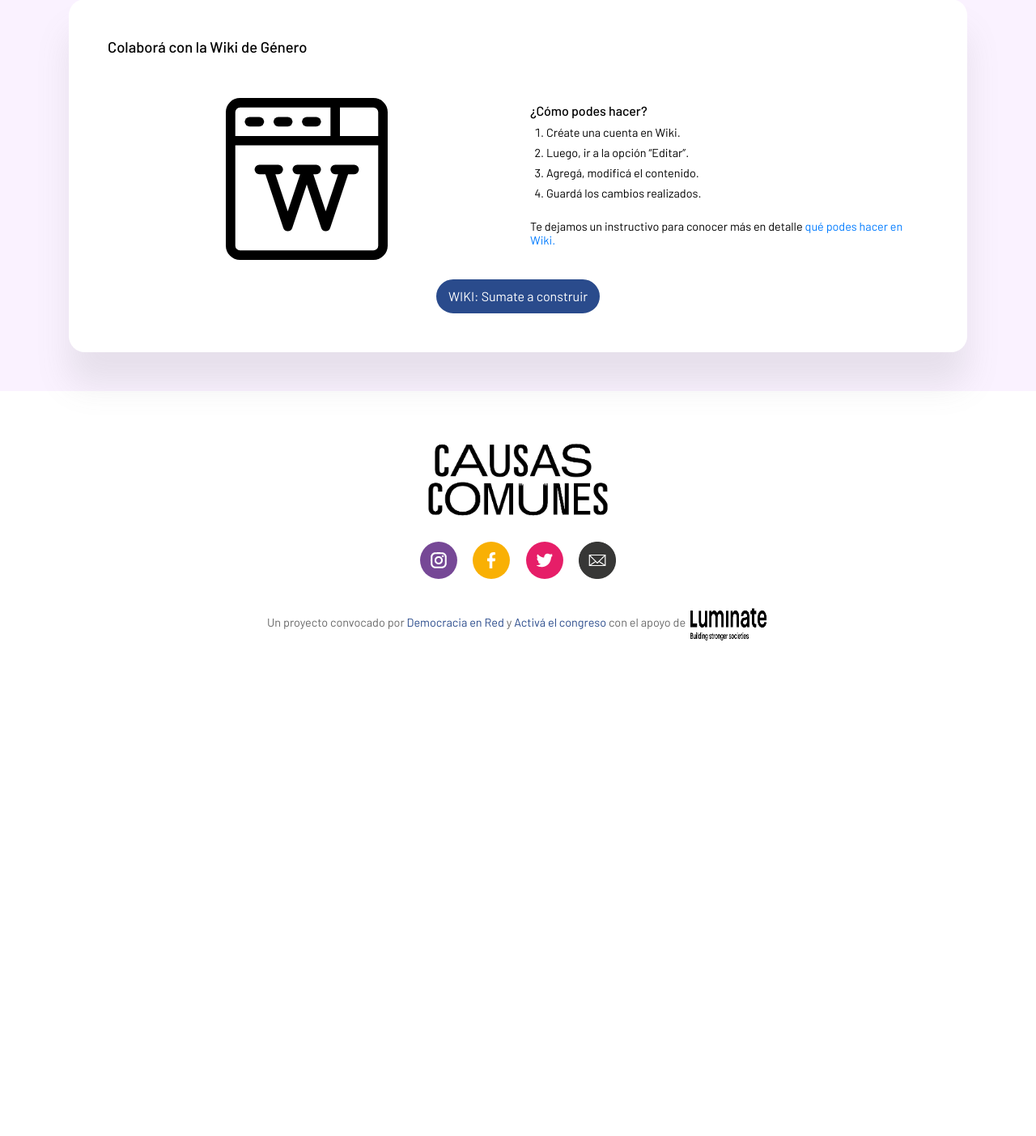
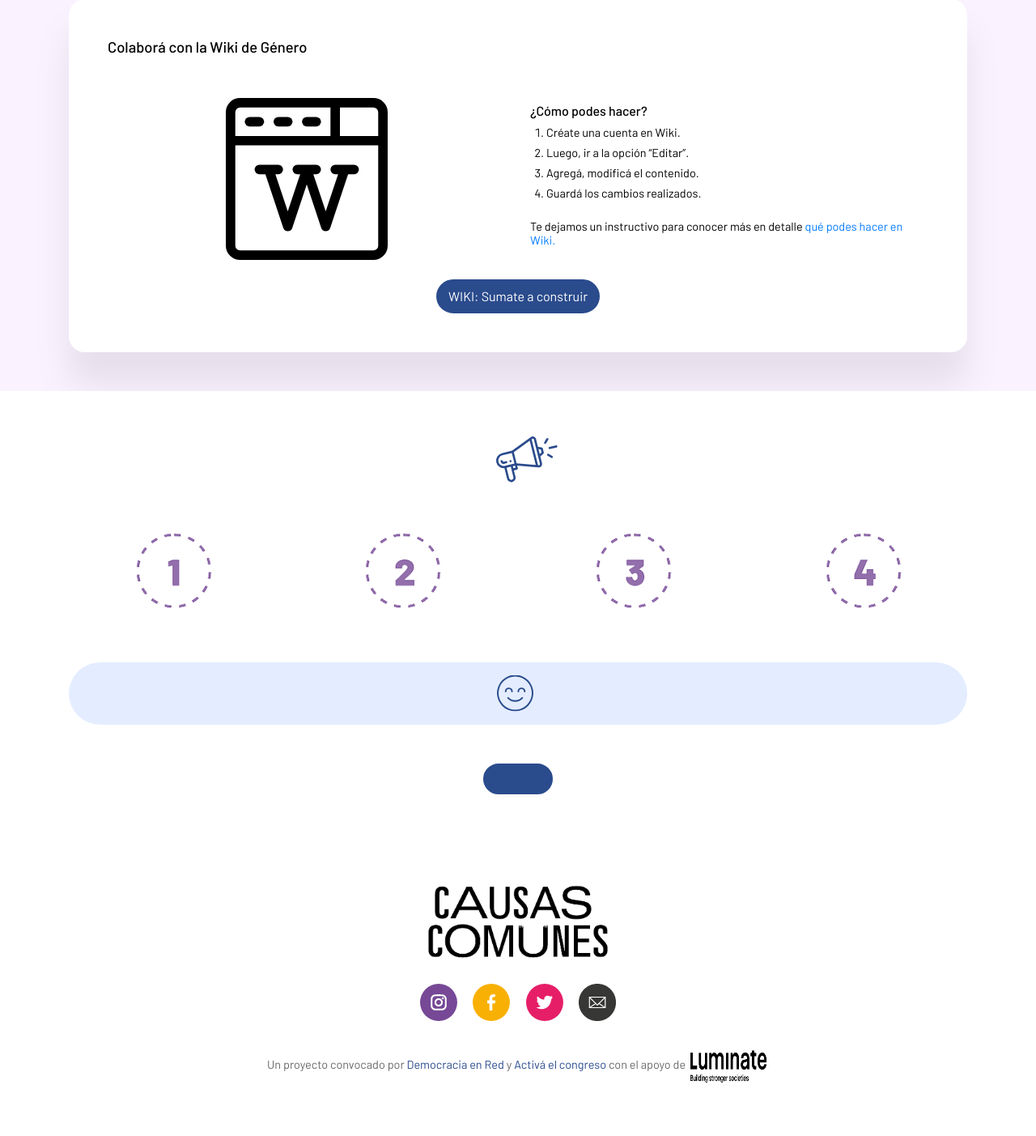
Before and after one commit to DemocraciaEnRed/webcausascomunes, a Flask app: template app/home/templates/causa.html in a window 1280 px wide. Shown: the part 1046-2449 px from the top of the page at 81% size. Before the commit the page ends 1837 px from the top, so only its background shows below. Run offline with Flask 2, Linux system fonts and the light colour scheme; the template is opened without the code that fills it, so the values that code supplies are empty; style sheets or scripts are compiled from the project's sources; parts of the project's set-up code (start-up, migrations or seed data) failed here and were passed over; some libraries are stand-ins or nearby versions; some web fonts are replaced.

Commit message:
retoques activá en causas

```diff
--- a/app/home/static/css/causa.css
+++ b/app/home/static/css/causa.css
@@ -349,25 +349,51 @@ body {
     text-align: center; }
     @media (min-width: 992px) {
       .activa .col-paso {
-        padding: 0 3rem;   }
+        padding: 0 2rem;   }
 }
       @media (min-width: 768px) {
         .activa .col-paso {
           text-align: left;   }
 }
+        .activa .col-paso .img-wrapper {
+          display: inline; }
+          @media (min-width: 768px) {
+            .activa .col-paso .img-wrapper {
+              display: block;   }
+}
+            .activa .col-paso .img-wrapper img {
+              height: 50px; }
+              @media (min-width: 768px) {
+                .activa .col-paso .img-wrapper img {
+                  height: 100px;   }
+}
+    .activa .col-paso .span-wrapper span {
+      display: block;
+      position: relative;
+      top: 50%;
+      transform: translateY(-50%); }
   .activa .row-carita {
-    -webkit-border-radius: 35px;
-    -moz-border-radius: 35px;
-    border-radius: 35px;
+    -webkit-border-radius: 57px;
+    -moz-border-radius: 57px;
+    border-radius: 57px;
     background-color: #E4EDFF; }
     .activa .row-carita .carita-wrapper {
       margin: 0 auto;
       font-weight: bold; }
       .activa .row-carita .carita-wrapper img {
-        height: 45px;
-        position: relative;
-        top: 50%;
-        transform: translateY(-50%); }
+        height: 45px; }
+        @media (max-width: 768px) {
+          .activa .row-carita .carita-wrapper img {
+            display: block;
+            margin: 0 auto !important;
+            margin-bottom: 0.5rem !important;   }
+}
+          @media (min-width: 768px) {
+            .activa .row-carita .carita-wrapper img {
+              position: relative;
+              top: 50%;
+              transform: translateY(-50%);   }
+}
   .activa .row-boton > div {
     margin: 0 auto; }
     .activa .row-boton > div a {
--- a/app/home/static/scss/_vars.scss
+++ b/app/home/static/scss/_vars.scss
@@ -45,6 +45,13 @@ $color-texto-light: #1d1d1b;
   -webkit-border-radius: $radius;
      -moz-border-radius: $radius;
           border-radius: $radius;
+}
+
+@mixin vertical-align() {
+	display: block;
+	position: relative;
+	top: 50%;
+	transform: translateY(-50%);
 }
 
 // navbar
--- a/app/home/static/scss/causa.scss
+++ b/app/home/static/scss/causa.scss
@@ -237,25 +237,50 @@ body {overflow-x: hidden;}
 	.col-paso {
 		padding: 0 0.6rem;
 	    @media (min-width: $width-large){
-			padding: 0 3rem;
+			padding: 0 2rem;
 	    }
 		text-align: center;
 	    @media (min-width: $width-medium){
 	        text-align: left;
 	    }
+
+		.img-wrapper {
+			display: inline;
+		    @media (min-width: $width-medium){
+		       display: block;
+		    }
+			img {
+				height: 50px;
+			    @media (min-width: $width-medium){
+			        height: 100px;
+			    }
+			}
+		}
+		.span-wrapper{
+			span {
+				@include vertical-align();
+			}
+		}
 	}
 
 	.row-carita{
-		@include border-radius(35px);
+		@include border-radius(57px);
 		background-color: #E4EDFF;
 		.carita-wrapper{
 			margin: 0 auto;
 			font-weight: bold;
 			img{
 				height: 45px;
-				position: relative;
-				top: 50%;
-				transform: translateY(-50%);
+			    @media (max-width: $width-medium){
+					display: block;
+					margin: 0 auto !important;
+					margin-bottom: 0.5rem !important;
+			    }
+			    @media (min-width: $width-medium){
+					position: relative;
+					top: 50%;
+					transform: translateY(-50%);
+			    }
 			}
 		}
 	}
--- a/app/home/templates/causa.html
+++ b/app/home/templates/causa.html
@@ -21,7 +21,7 @@
     {% include 'causa_sections/causa_colaborar.html' %}
 
     <!-- ACTIVÁ -->
-    {####### include 'causa_sections/causa_activa.html' #}
+    {% include 'causa_sections/causa_activa.html' %}
 </div>
 {% endblock %}
 
--- a/app/home/templates/causa_sections/causa_activa.html
+++ b/app/home/templates/causa_sections/causa_activa.html
@@ -11,17 +11,21 @@
 		<div class="row row-pasos mt-3">
             {% for i in range(4) %}
 			{% set j = (i+1)|string %}
-	            <div class="col-3 col-paso mb-5">
-	                <div class="img-wrapper text-center mb-3">
-						<img src="{{ url_for('home.static', filename='img/activa-num-'+j+'.png') }}" alt="" />
-	                </div>
-	                <span>
-						{{ dtextoscausas.get('activa')['paso' + j]}}
-	                </span>
+	            <div class="col-md-3 col-paso mb-5">
+					<div class="row">
+		                <div class="col-3 col-md-12 img-wrapper mb-0 mb-md-3 text-right text-md-center">
+							<img src="{{ url_for('home.static', filename='img/activa-num-'+j+'.png') }}" alt="" />
+		                </div>
+		                <div class="col-9 col-md-12 span-wrapper text-left text-md-center">
+			                <span>
+								{{ dtextoscausas.get('activa')['paso' + j]}}
+			                </span>
+						</div>
+					</div>
 	            </div>
             {% endfor %}
         </div>
-		<div class="row row-carita py-3 mx-1 mx-md-0">
+		<div class="row row-carita py-3 px-3 px-md-0 mx-1 mx-md-0">
 			<div class="carita-wrapper text-center">
 				<img class="mr-2" src="{{ url_for('home.static', filename='img/activa-carita.svg') }}" alt="" />
 				<span>{{ dtextoscausas.get('activa')['mensaje']}}</span>
```
